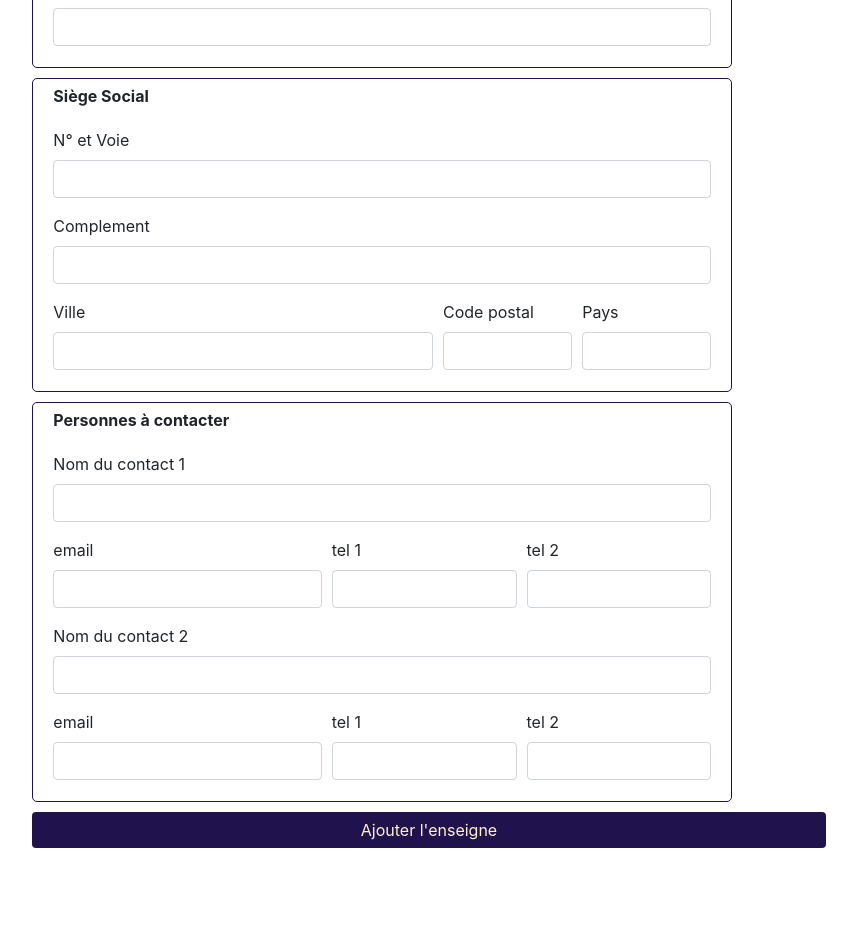
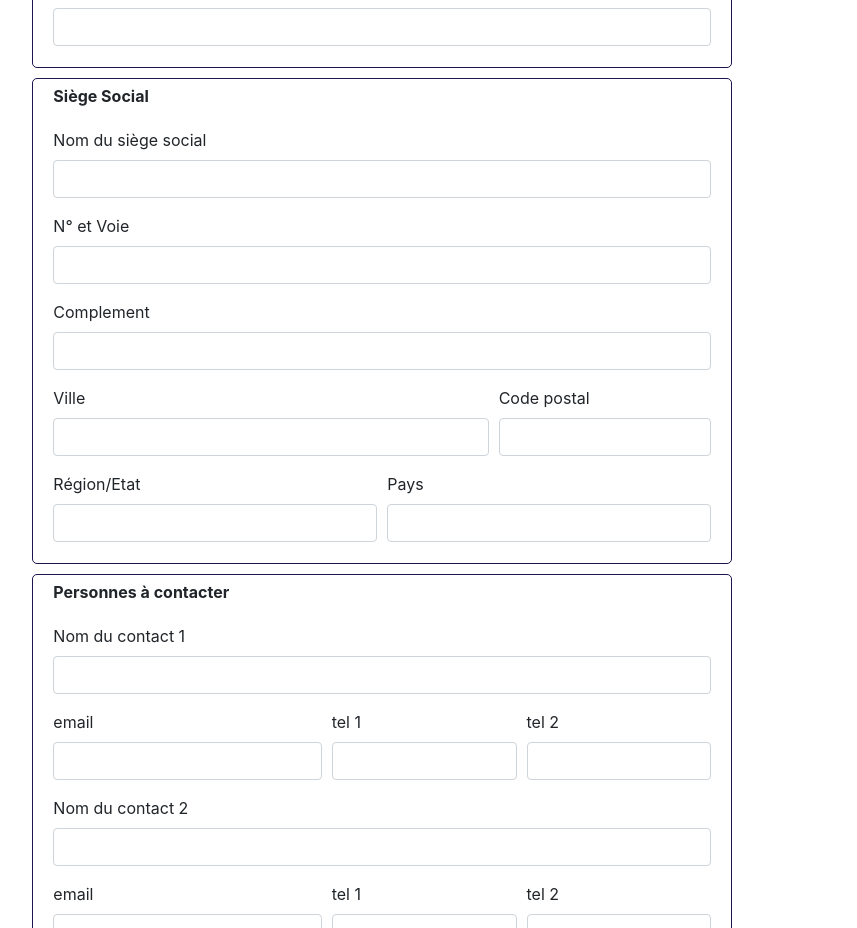
Before and after one commit to gobelinmalin/bordeaux_0320_p3_admin_giftcard, a React (Create React App) app: page /admin/shops/add in a window 1280 px wide. Shown: the part 1040-1968 px from the top of the page, without its empty margins (211-1068 px from the left). Before the commit the page ends 1893 px from the top, so only its background shows below. Built offline with nearby package versions, Linux system fonts and the light colour scheme.

Commit message:
set shop head adress

```diff
--- a/src/components/shops/ShopsAdd.jsx
+++ b/src/components/shops/ShopsAdd.jsx
@@ -30,21 +30,21 @@ const ShopsAdd = () => {
     website: '',
     store: '',
     headOffice: '',
-    street1: '',
-    street2: '',
-    city: '',
-    zipcode: '',
-    state: '',
-    country: '',
-    c1_name: '',
-    c1_phone1: '',
-    c1_phone2: '',
-    c1_email: '',
-    c2_name: '',
-    c2_phone1: '',
-    c2_phone2: '',
-    c2_email: '',
-    account_name: '',
+    head_street: '',
+    head_street2: '',
+    head_city: '',
+    head_zipcode: '',
+    head_state: '',
+    head_country: '',
+    contact1_name: '',
+    contact1_phone1: '',
+    contact1_phone2: '',
+    contact1_email: '',
+    contact2_name: '',
+    contact2_phone1: '',
+    contact2_phone2: '',
+    contact2_email: '',
+    bank_account_name: '',
     eban: '',
     notes: '',
   };
@@ -252,11 +252,20 @@ const ShopsAdd = () => {
         <div className="formContent">
           <p>Siège Social</p>
           <Form.Group>
+            <Form.Label>Nom du siège social</Form.Label>
+            <Form.Control
+              type="text"
+              name="headOffice"
+              value={shop.headOffice}
+              onChange={handleInputChange}
+            />
+          </Form.Group>
+          <Form.Group>
             <Form.Label>N° et Voie</Form.Label>
             <Form.Control
               type="text"
-              name="street"
-              value=""
+              name="head_street"
+              value={shop.head_street}
               onChange={handleInputChange}
             />
           </Form.Group>
@@ -264,24 +273,52 @@ const ShopsAdd = () => {
             <Form.Label>Complement</Form.Label>
             <Form.Control
               type="text"
-              name="street2"
-              value=""
+              name="head_street2"
+              value={shop.head_street2}
               onChange={handleInputChange}
             />
           </Form.Group>
           <Form.Group>
             <Form.Row>
-              <Col xs={7}>
+              <Col xs={8}>
                 <Form.Label>Ville</Form.Label>
-                <Form.Control name="city" />
+                <Form.Control
+                  type="text"
+                  name="head_city"
+                  value={shop.head_city}
+                  onChange={handleInputChange}
+                />
               </Col>
               <Col>
                 <Form.Label>Code postal</Form.Label>
-                <Form.Control name="zip code" />
+                <Form.Control
+                  type="text"
+                  name="head_zipcode"
+                  value={shop.head_zipcode}
+                  onChange={handleInputChange}
+                />
+              </Col>
+            </Form.Row>
+          </Form.Group>
+          <Form.Group>
+            <Form.Row>
+              <Col>
+                <Form.Label>Région/Etat</Form.Label>
+                <Form.Control
+                  type="text"
+                  name="head_state"
+                  value={shop.head_state}
+                  onChange={handleInputChange}
+                />
               </Col>
               <Col>
                 <Form.Label>Pays</Form.Label>
-                <Form.Control name="country" />
+                <Form.Control
+                  type="text"
+                  name="head_country"
+                  value={shop.head_country}
+                  onChange={handleInputChange}
+                />
               </Col>
             </Form.Row>
           </Form.Group>
```
